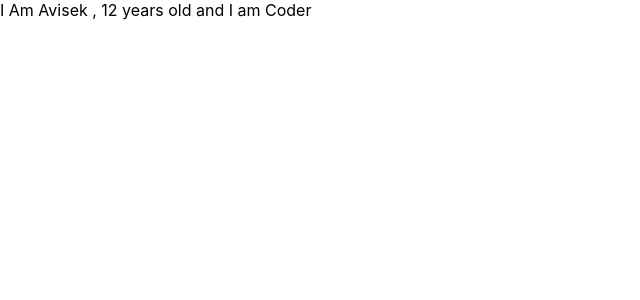
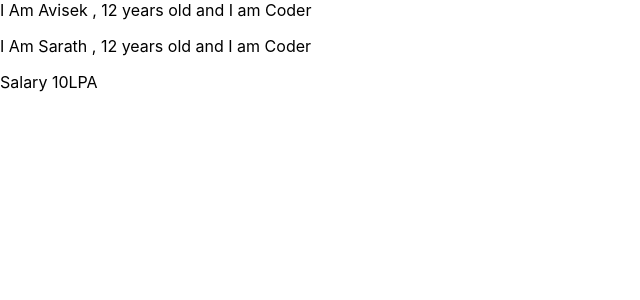
Before and after one commit to avisek123/React-TS, a React (Create React App) app: page / in a window 1280 px wide. Shown: the top 300 px of the page, without its empty margins (0-640 px from the left). Built offline with nearby package versions, Linux system fonts and the light colour scheme.

Commit message:
children as default props

```diff
--- a/src/App.tsx
+++ b/src/App.tsx
@@ -5,6 +5,9 @@ function App() {
   return (
     <div>
       <Profile name={'Avisek'} status={'Coder'}  age={12} />
+      <Profile name={'Sarath'} status={'Coder'}  age={12} >
+        Salary 10LPA
+        </Profile>
     </div>
   )
 }
--- a/src/components/Profile.tsx
+++ b/src/components/Profile.tsx
@@ -1,13 +1,17 @@
+import React from "react"
+
 interface profileProps {
     name?: string
     age: number
     status:'Coder'| 'Manager' | 'Admin'
 
+
 }
-function Profile({name,age,status}: profileProps) {
+const  Profile :React.FC<profileProps>=  ({name,age,status,children}) =>{
     return (
         <div>
             I Am {name || 'user'} , {age} years old and I am {status}
+            <p>{children}</p>
         </div>
     )
 }
```
